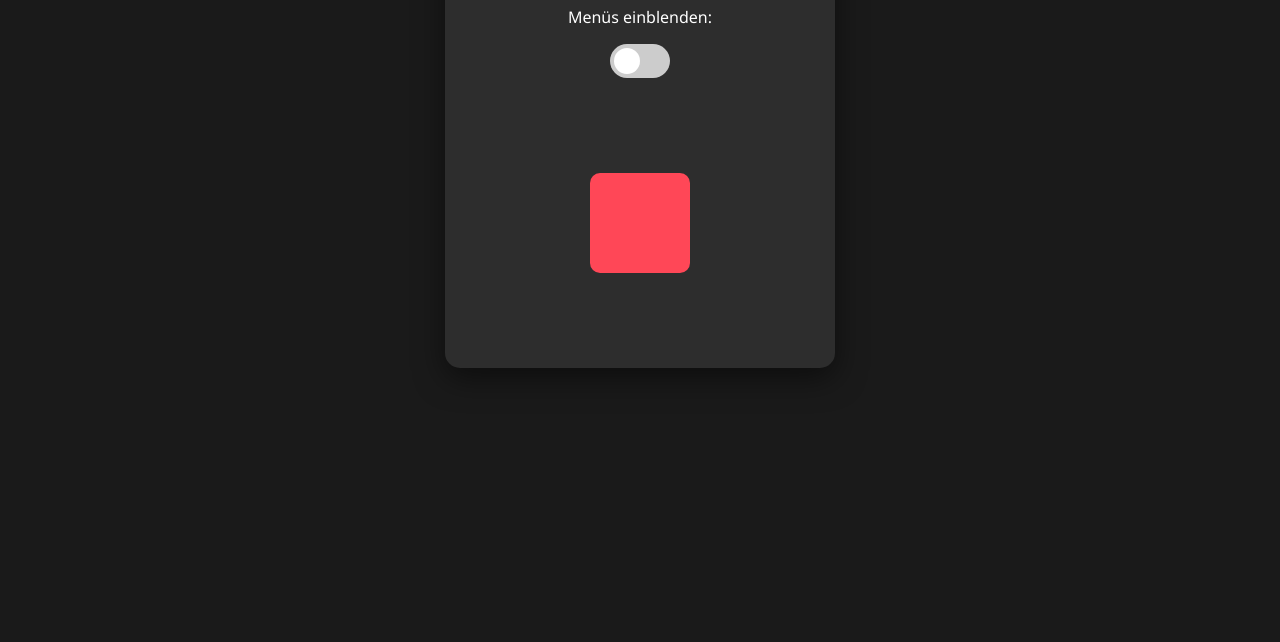
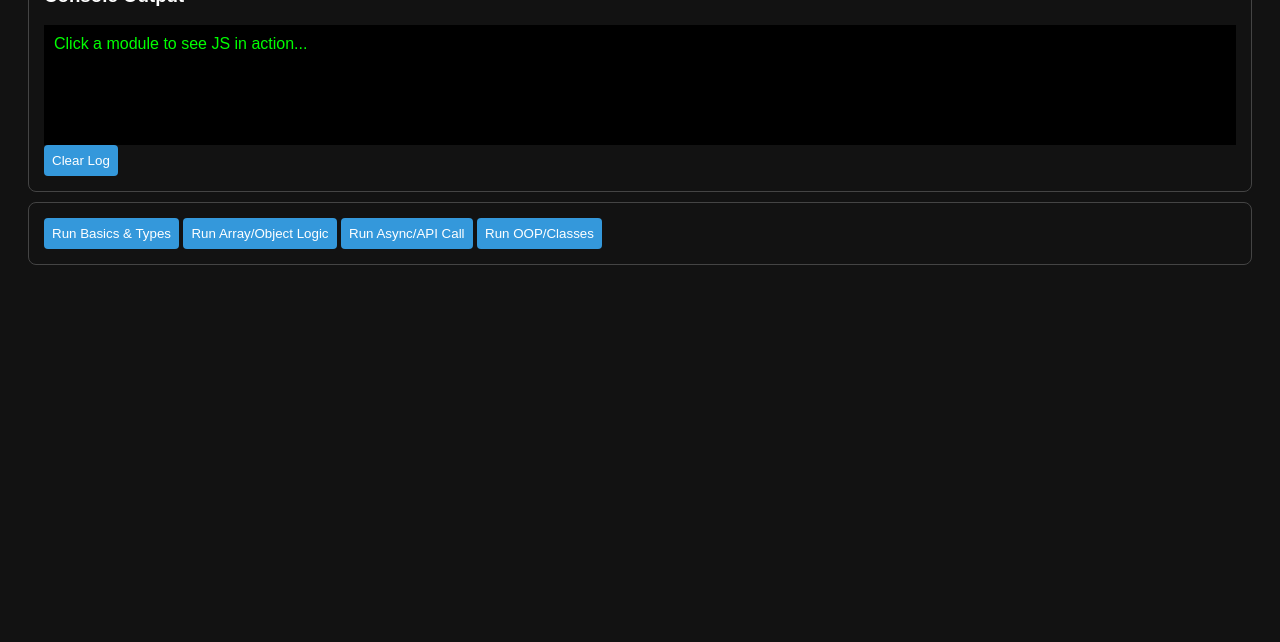
Before and after one commit to SaturnM7/test, a plain HTML site: page index.html in a window 1280 px wide. Shown: the part 158-800 px from the top of the page. Drawn offline with Linux system fonts and the light colour scheme.

Commit message:
Update index.html

```diff
--- a/index.html
+++ b/index.html
@@ -1,47 +1,29 @@
 <!DOCTYPE html>
-<html lang="de">
+<html lang="en">
 <head>
     <meta charset="UTF-8">
-    <meta name="viewport" content="width=device-width, initial-scale=1.0">
-    <title>Interaktives Menü</title>
-    <link rel="stylesheet" href="style.css">
+    <title>JS Mastery Sandbox</title>
+    <style>
+        body { font-family: sans-serif; background: #121212; color: white; padding: 20px; }
+        .module { border: 1px solid #444; padding: 15px; margin-bottom: 10px; border-radius: 8px; }
+        #output { background: #000; color: #0f0; padding: 10px; min-height: 100px; white-space: pre-wrap; }
+        button { cursor: pointer; padding: 8px; background: #3498db; border: none; color: white; border-radius: 4px; }
+    </style>
 </head>
 <body>
+    <h1>JavaScript Comprehensive Study Tool</h1>
 
-    <div class="container">
-        <h1>Control Panel</h1>
+    <div class="module">
+        <h3>Console Output</h3>
+        <div id="output">Click a module to see JS in action...</div>
+        <button onclick="clearLog()">Clear Log</button>
+    </div>
 
-        <!-- Schalter für Menüs -->
-        <div class="control-group">
-            <p>Menüs einblenden:</p>
-            <label class="switch">
-                <input type="checkbox" id="toggleMenu">
-                <span class="slider-round"></span>
-            </label>
-        </div>
-
-        <!-- Das versteckte Menü -->
-        <div id="extraMenu" class="hidden-menu">
-            <h3>Extra Einstellungen</h3>
-
-            <!-- Schieberegler -->
-            <div class="control-group">
-                <label for="sizeSlider">Größe der Box:</label>
-                <input type="range" id="sizeSlider" min="50" max="200" value="100">
-            </div>
-
-            <!-- Buttons für Animationen -->
-            <div class="button-group">
-                <button id="btnBounce">Bounce!</button>
-                <button id="btnSpin">Spin!</button>
-                <button id="btnPulse">Pulse!</button>
-            </div>
-        </div>
-
-        <!-- Die Box, die animiert wird -->
-        <div class="display-area">
-            <div id="targetBox" class="box"></div>
-        </div>
+    <div class="module">
+        <button id="btn-basics">Run Basics & Types</button>
+        <button id="btn-arrays">Run Array/Object Logic</button>
+        <button id="btn-async">Run Async/API Call</button>
+        <button id="btn-oop">Run OOP/Classes</button>
     </div>
 
     <script src="script.js"></script>
```
